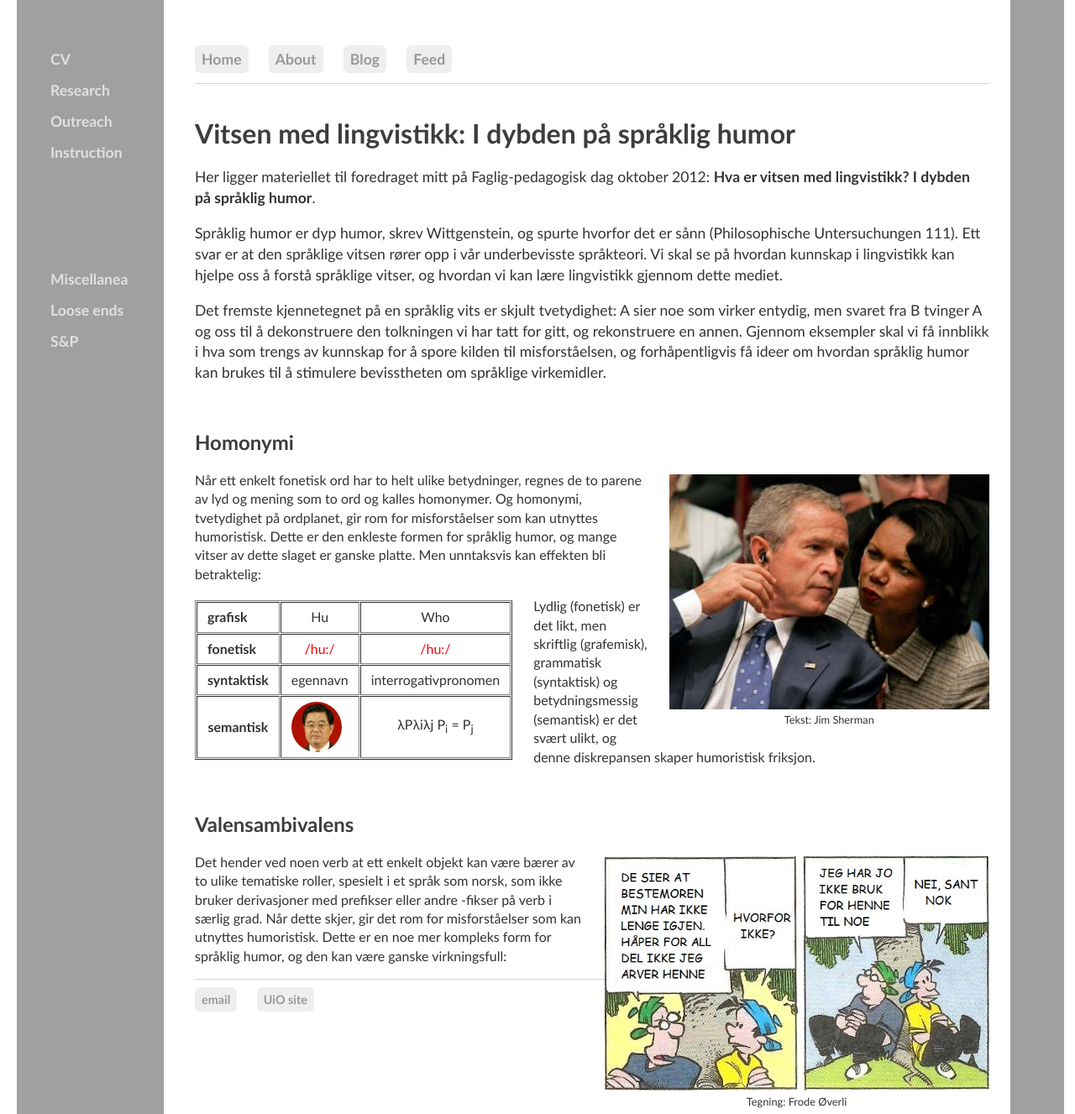
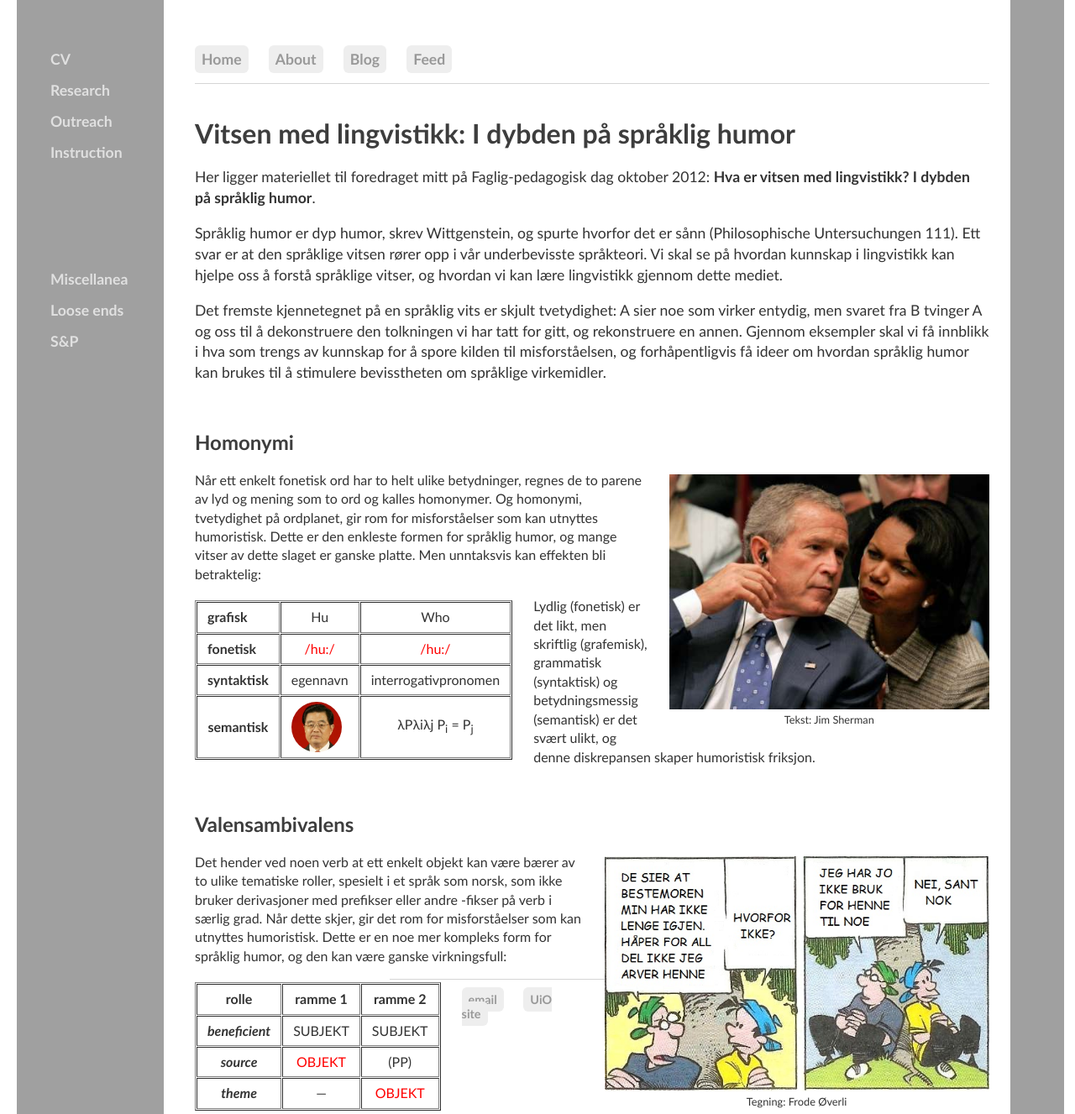
Before and after one commit to kjelljs/kjelljs.github.io, a Jekyll site: the page built from dissemination/vitsen.html, in a window 1280 px wide and 1327 px high. Shown: the whole window at 84% size. Built offline with Jekyll 4.4.1, drawn with Linux system fonts in a browser that asks for light colours.

Commit message:
Update vitsen.html

```diff
--- a/dissemination/vitsen.html
+++ b/dissemination/vitsen.html
@@ -84,3 +84,29 @@ figcaption {
 <div style="float:right;"><figure class="rightfig"><a href="http://www.youtube.com/watch?v=rVqngNypPdM"><img src="/pics/pasankjakan.jpg" style="height: 280px"></a><figcaption>Tegning: Frode Øverli</figcaption></figure></div>
 <p>Det hender ved noen verb at ett enkelt objekt kan være bærer av to ulike tematiske roller, spesielt i et språk som norsk, som ikke bruker derivasjoner med prefikser eller andre -fikser på verb i særlig grad. Når dette skjer, gir det rom for misforståelser som kan utnyttes humoristisk. Dette er en noe mer kompleks form for språklig humor, og den kan være ganske virkningsfull:
 </p>
+<div style="float:left"><figure class="leftfig"><table border="1" cellspacing="1">
+	<thead>
+		<tr>
+			<th scope="row">rolle</th>
+			<th scope="col" style="text-align: center">ramme 1</th>
+			<th scope="col" style="text-align: center">ramme 2</th>
+		</tr>
+	</thead>
+	<tbody>
+		<tr>
+			<th scope="row"><em>beneficient</em></th>
+			<td style="text-align: center">SUBJEKT</td>
+			<td style="text-align: center">SUBJEKT</td>
+		</tr>
+		<tr>
+			<th scope="row"><em>source</em></th>
+			<td style="text-align: center"><span style="color: #ff0000">OBJEKT</span></td>
+			<td style="text-align: center">(PP)</td>
+		</tr>
+		<tr>
+			<th scope="row"><em>theme</em></th>
+			<td style="text-align: center">—</td>
+			<td style="text-align: center"><span style="color: #ff0000">OBJEKT</span></td>
+		</tr>
+	</tbody>
+	</figure></div></table>
```
